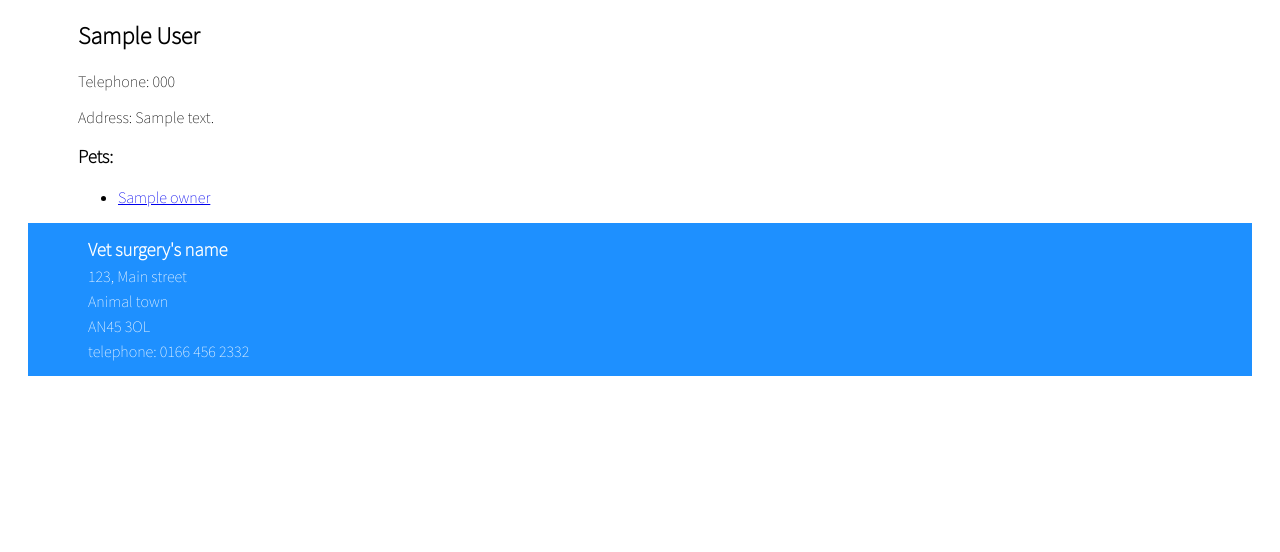
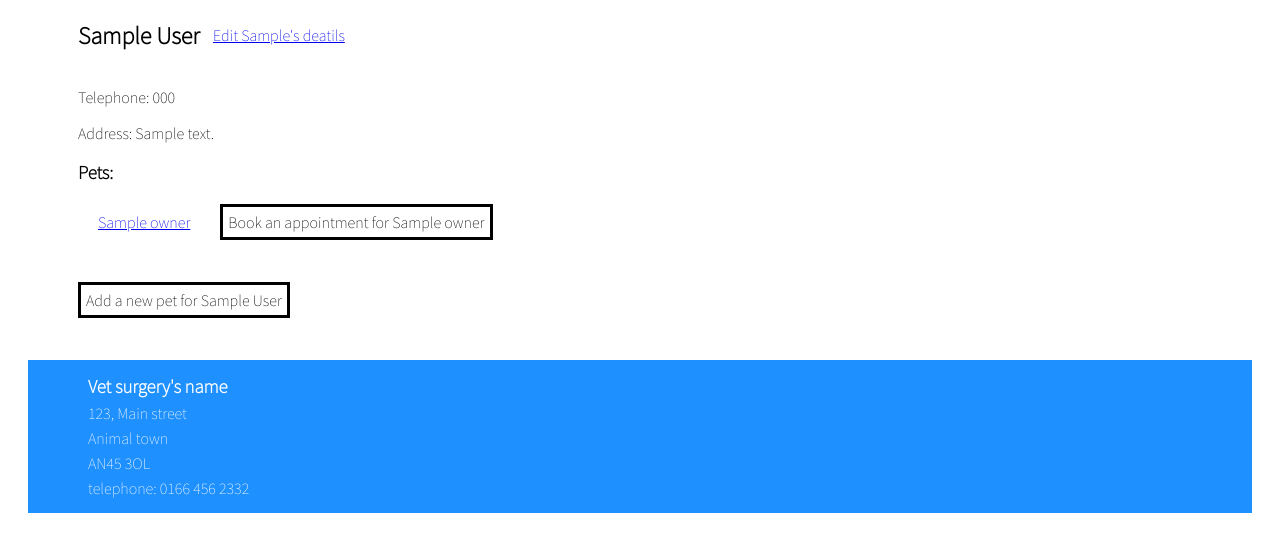
Before and after one commit to saraMDavies/vet_admin_app, a Flask app: page /owners/1 in a window 1280 px wide. Shown: the part 131-683 px from the top of the page. Run offline with Flask 2, Linux system fonts and the light colour scheme; a database or web service that is not in the repository returns one stand-in record (values such as "Sample title"); some libraries are stand-ins or nearby versions.

Commit message:
adds button links to show owner page

```diff
--- a/vet_app/controllers/owners_controller.py
+++ b/vet_app/controllers/owners_controller.py
@@ -14,13 +14,6 @@ def owners_index():
 
     return render_template('owners/index.html', owners = owners, alphabet = alphabet)
 
-@owners_blueprint.route('/owners/<id>')
-def show_owner(id):
-    owner = owner_repository.select_by_id(id)
-    pets = owner_repository.get_all_pets(id)
-
-    return render_template('owners/show.html', owner = owner, pets = pets)
-
 
 @owners_blueprint.route('/owners/alpha/<letter>')
 def list_by_letter(letter):
@@ -30,3 +23,16 @@ def list_by_letter(letter):
 
 
     return render_template('owners/index.html', owners = owners, alphabet = alphabet)
+
+@owners_blueprint.route('/owners/<id>/edit')
+def edit_owner_form(id):
+    owner = owner_repository.select_by_id(id)
+
+    return render_template('owners/edit.html', owner = owner)
+
+@owners_blueprint.route('/owners/<id>')
+def show_owner(id):
+    owner = owner_repository.select_by_id(id)
+    pets = owner_repository.get_all_pets(id)
+
+    return render_template('owners/show.html', owner = owner, pets = pets)
--- a/vet_app/static/style.css
+++ b/vet_app/static/style.css
@@ -30,10 +30,10 @@ header > a:link, header > a:visited {
 
 main {
     margin-left: 50px;
-    display:
+
 }
 
-main > section {
+.home-section {
     border-style: solid;
     border-color: black;
     margin: 30px;
@@ -51,6 +51,49 @@ main > section > nav {
     display: flex;
     justify-content: space-evenly;
 }
+
+.owner-edit-nav {
+    display: flex;
+
+
+}
+
+.owner-edit-nav > a {
+    align-self: center;
+    margin-block-start: 0.83em;
+    margin-block-end: 0.83em;
+    margin-left: 0.83em;
+
+}
+
+.customer-pet {
+    margin: 20px;
+    display: flex;
+}
+
+.customer-pet > a {
+    margin-right: 30px;
+}
+
+.button-link {
+    text-decoration: none;
+    color: black;
+    border-color: black;
+    border-style: solid;
+    padding: 5px;
+
+}
+
+.list-of-pets {
+    margin-bottom: 50px;
+}
+
+
+.pet-link {
+    align-self: center;
+}
+
+
 
 
 .pet-list {
@@ -95,6 +138,7 @@ footer {
     background-color: dodgerblue;
     color: white;
     padding: 10px;
+    margin-top: 50px;
 }
 
 footer > p, footer > h3 {
--- a/vet_app/templates/owners/show.html
+++ b/vet_app/templates/owners/show.html
@@ -2,18 +2,28 @@
 
 
 {% block content %}
+<div class="owner-edit-nav">
+    <h2>{{owner.first_name}} {{owner.last_name}}</h2>
+    <a href="/owners/{{owner.id}}/edit">Edit {{owner.first_name}}'s deatils</a>
+</div>
 
-<h2>{{owner.first_name}} {{owner.last_name}}</h2>
 <p>Telephone: {{owner.telephone}}</p>
 <p>Address: {{owner.address}}</p>
+<div class="list-of-pets">
+    <h3>Pets:</h3>
 
-<h3>Pets:</h3>
+    <section class = customer-pet>
+        {% for pet in pets %}
+        <a class = "pet-link" href="/pets/{{pet.id}}">{{pet.name}}</a>
+        <a class="button-link" href="/appointments/new">Book an appointment for {{pet.name}}</a>
+        {% endfor %}
+    </section>
 
-<ul>
-    {% for pet in pets %}
-    <li><a href="/pets/{{pet.id}}">{{pet.name}}</a></li>
-    {% endfor %}
-</ul>
+</div>
+
+<a class="button-link" href="/pets/new">Add a new pet for {{owner.first_name}} {{owner.last_name}}</a>
+
+
 
 
 
```
Also changed, not shown: vet_app/templates/index.html (+4 -4 lines), vet_app/templates/owners/edit.html (added, +7 -0 lines).
